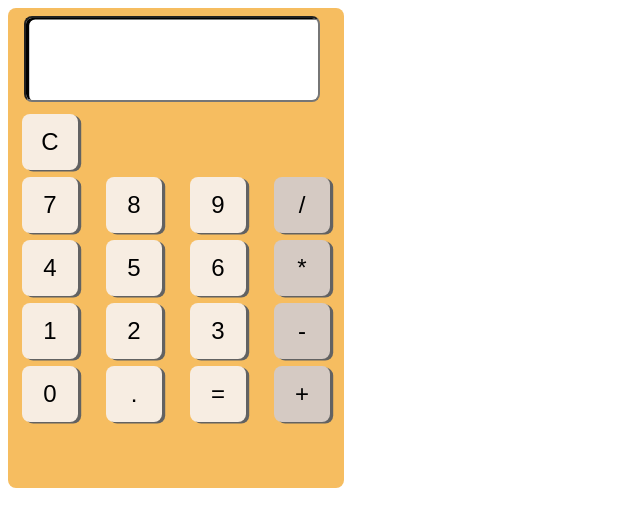
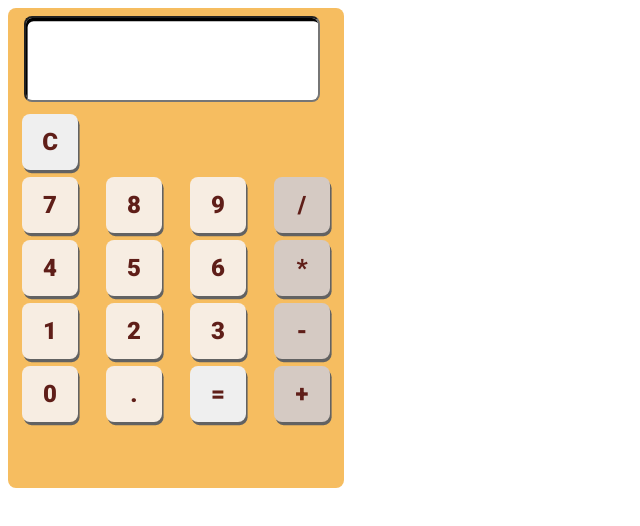
Before and after one commit to flwedu/desafio_calculadora, a website built with webpack: page src/index.html in a window 1280 px wide. Shown: the whole page, without its empty margins (0-640 px from the left). Built offline with nearby package versions, Linux system fonts and the light colour scheme.

Commit message:
style: change fonts, size and colors

```diff
--- a/src/style/main.scss
+++ b/src/style/main.scss
@@ -1,7 +1,10 @@
+@import url("https://fonts.googleapis.com/css2?family=Roboto:wght@400;900&display=swap");
+
 $color__bg: #f6bd60;
 $color__numbers: #f7ede2;
 $color__signal: #d5cac3;
 $color__shadow: #626262;
+$color__button: #5f1e18;
 $size__button: 3.5rem;
 $size__font: 1.5rem;
 $size__app: 30rem;
@@ -21,25 +24,30 @@ $size__app: 30rem;
   justify-items: center;
   align-items: center;
 }
-/* Display */
+
 #display {
+  font-family: "Roboto", sans-serif;
+  font-weight: 900;
   margin: 0.5rem 1rem;
-  font-size: 1.5rem;
+  font-size: 2.5rem;
   width: 18rem;
   height: 5rem;
   border-radius: 0.5rem;
   text-align: end;
-  box-shadow: inset 0.2rem 0.1rem;
+  box-shadow: inset 0.1rem 0.2rem;
 }
 
 /* Buttons */
-input[type="button"] {
+.button {
+  font-family: "Roboto", sans-serif;
+  color: $color__button;
   font-size: $size__font;
+  font-weight: 900;
   border: none;
   border-radius: 0.5rem;
   width: $size__button;
   height: $size__button;
-  box-shadow: 0.2rem 0.1rem $color__shadow;
+  box-shadow: 0.1rem 0.2rem $color__shadow;
 
   &:active {
     box-shadow: none;
@@ -47,7 +55,7 @@ input[type="button"] {
   }
 }
 
-.button {
+.number {
   background-color: $color__numbers;
 }
 
```
